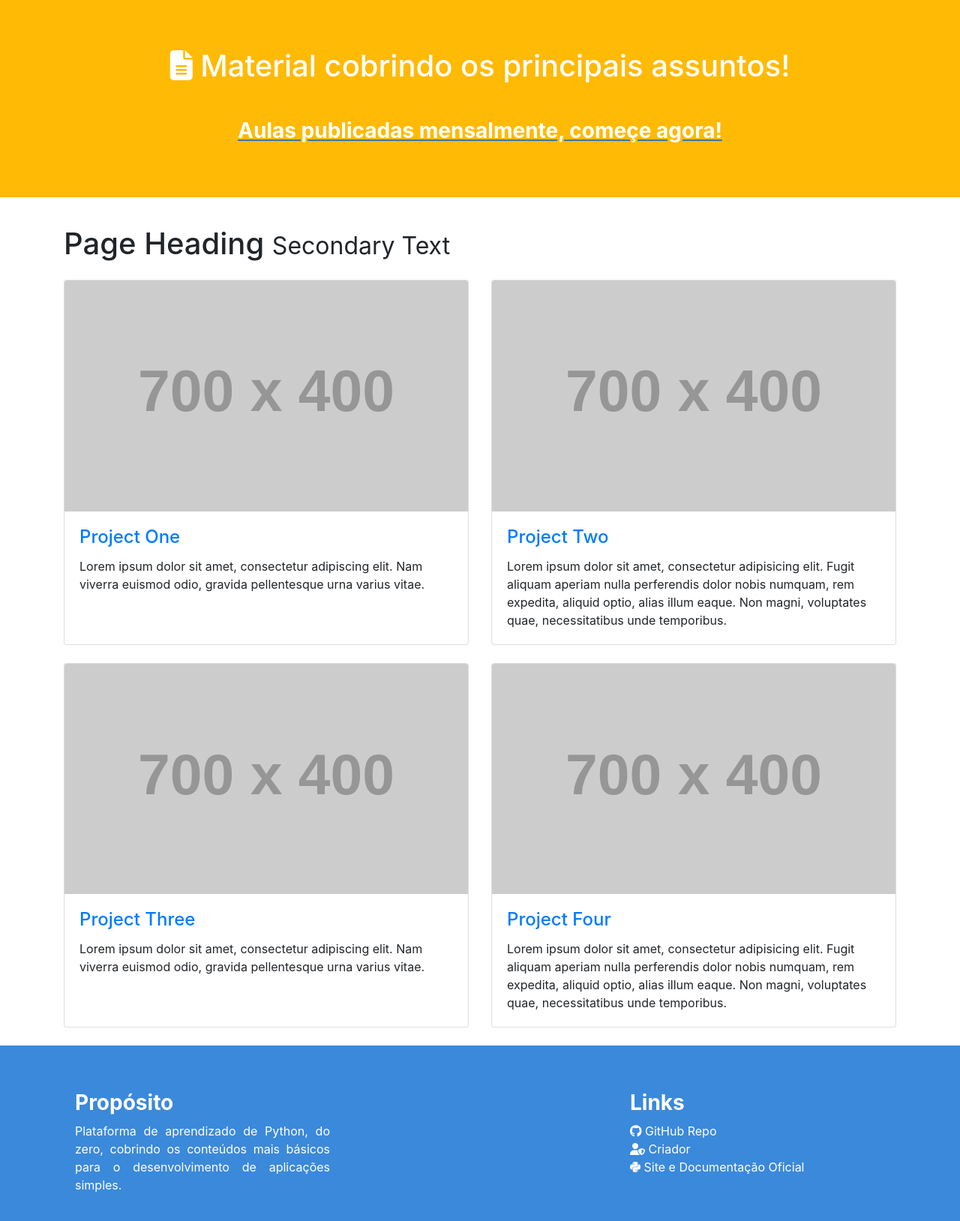
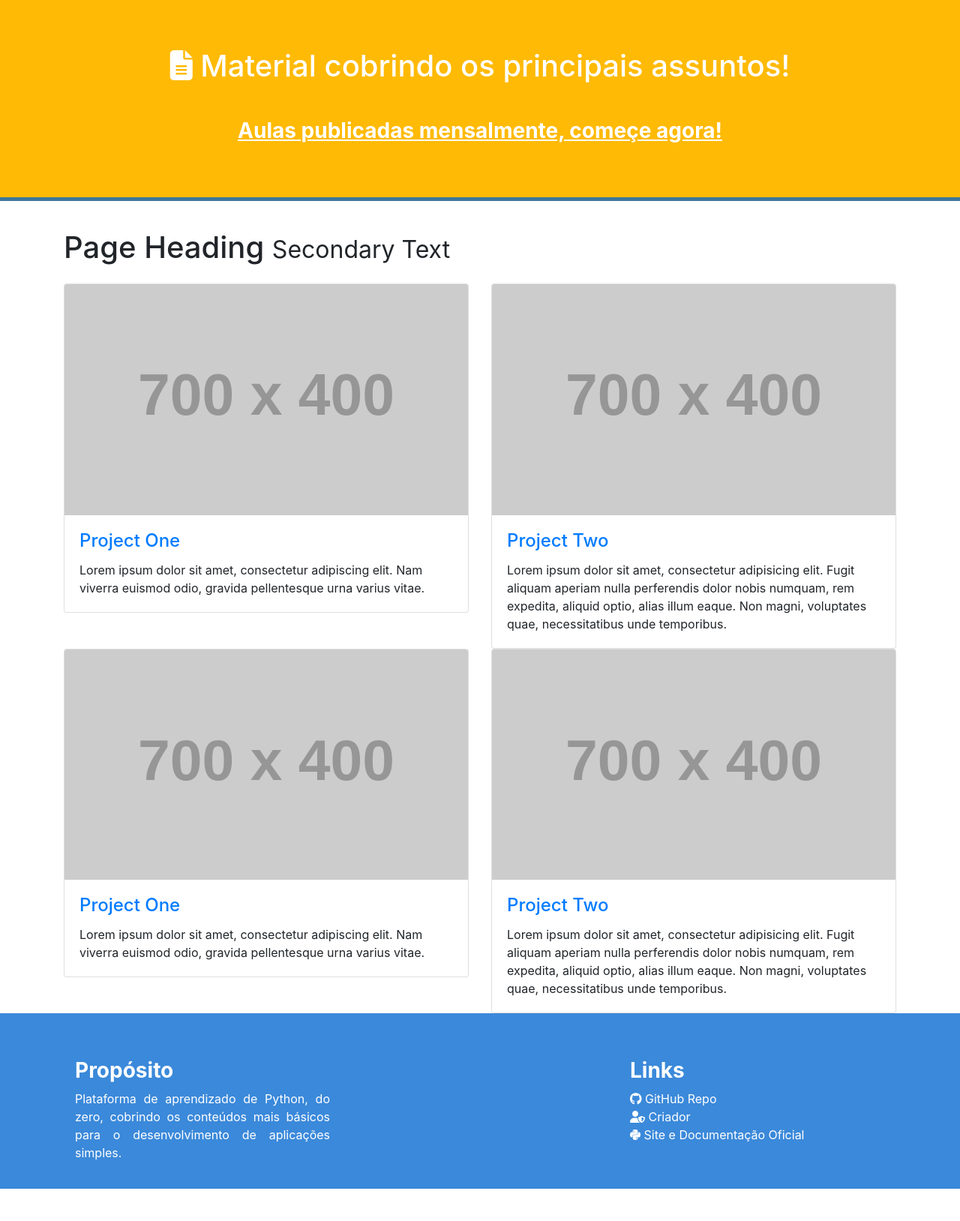
Before and after one commit to PzanettiD/Aprenda-Python, a Flask app: page /Aulas in a window 1280 px wide. Shown: the part 56-1684 px from the top of the page at 75% size. After the commit the page ends 1641 px from the top, so only its background shows below. Run offline with Flask 2, Linux system fonts and the light colour scheme; grey boxes labelled with a size stand in for pictures from a placeholder-image service; some libraries are stand-ins or nearby versions.

Commit message:
minor changes after some time

```diff
--- a/static/style.css
+++ b/static/style.css
@@ -57,3 +57,10 @@ footer{
     text-decoration: none;
     font-weight: bold;
 }
+
+@media (max-width: 978px) {
+    .container{
+        padding: 0 !important;
+        margin: 0 !important;
+    }
+}
--- a/templates/aulas.html
+++ b/templates/aulas.html
@@ -35,7 +35,7 @@
                 </ul>
             </div>
         </nav>
-		<section class="destaque container-fluid" style="background-color: #ffba05;">
+		<section class="destaque container-fluid" style="background-color: #ffba05; border-bottom: 5px solid #3f789b;">
 			<div>
 				<h1>
                     <i class="fas fa-file-alt"></i>
@@ -43,7 +43,7 @@
 				</h1>
 			</div>
 			<div class="destaque-sub">
-				<h3 style="text-decoration: underline #3f789b;">
+				<h3 style="text-decoration: underline #ffffff;">
 					Aulas publicadas mensalmente, começe agora!
 				</h3>
 			</div>
@@ -54,8 +54,8 @@
 				<small>Secondary Text</small>
 			</h1>
 			<div class="row">
-				<div class="col-lg-6 mb-4">
-					<div class="card h-100">
+				<div class="col">
+					<div class="card">
 						<a href="#"><img class="card-img-top" src="http://placehold.it/700x400" alt=""></a>
 						<div class="card-body">
 							<h4 class="card-title">
@@ -65,8 +65,8 @@
 						</div>
 					</div>
 				</div>
-				<div class="col-lg-6 mb-4">
-					<div class="card h-100">
+				<div class="col">
+					<div class="card">
 						<a href="#"><img class="card-img-top" src="http://placehold.it/700x400" alt=""></a>
 						<div class="card-body">
 							<h4 class="card-title">
@@ -76,25 +76,28 @@
 						</div>
 					</div>
 				</div>
-				<div class="col-lg-6 mb-4">
-					<div class="card h-100">
+			</div>
+			<div class="row">
+				<div class="col">
+					<div class="card">
 						<a href="#"><img class="card-img-top" src="http://placehold.it/700x400" alt=""></a>
 						<div class="card-body">
 							<h4 class="card-title">
-							<a href="#">Project Three</a>
+							<a href="#">Project One</a>
 							</h4>
 							<p class="card-text">Lorem ipsum dolor sit amet, consectetur adipiscing elit. Nam viverra euismod odio, gravida pellentesque urna varius vitae.</p>
 						</div>
 					</div>
 				</div>
-				<div class="col-lg-6 mb-4">
-					<div class="card h-100">
-					<a href="#"><img class="card-img-top" src="http://placehold.it/700x400" alt=""></a>
-					<div class="card-body">
-						<h4 class="card-title">
-						<a href="#">Project Four</a>
-						</h4>
-						<p class="card-text">Lorem ipsum dolor sit amet, consectetur adipisicing elit. Fugit aliquam aperiam nulla perferendis dolor nobis numquam, rem expedita, aliquid optio, alias illum eaque. Non magni, voluptates quae, necessitatibus unde temporibus.</p>
+				<div class="col">
+					<div class="card">
+						<a href="#"><img class="card-img-top" src="http://placehold.it/700x400" alt=""></a>
+						<div class="card-body">
+							<h4 class="card-title">
+							<a href="#">Project Two</a>
+							</h4>
+							<p class="card-text">Lorem ipsum dolor sit amet, consectetur adipisicing elit. Fugit aliquam aperiam nulla perferendis dolor nobis numquam, rem expedita, aliquid optio, alias illum eaque. Non magni, voluptates quae, necessitatibus unde temporibus.</p>
+						</div>
 					</div>
 				</div>
 			</div>
```
Also changed, not shown: templates/homepage.html (+27 -1 lines).
